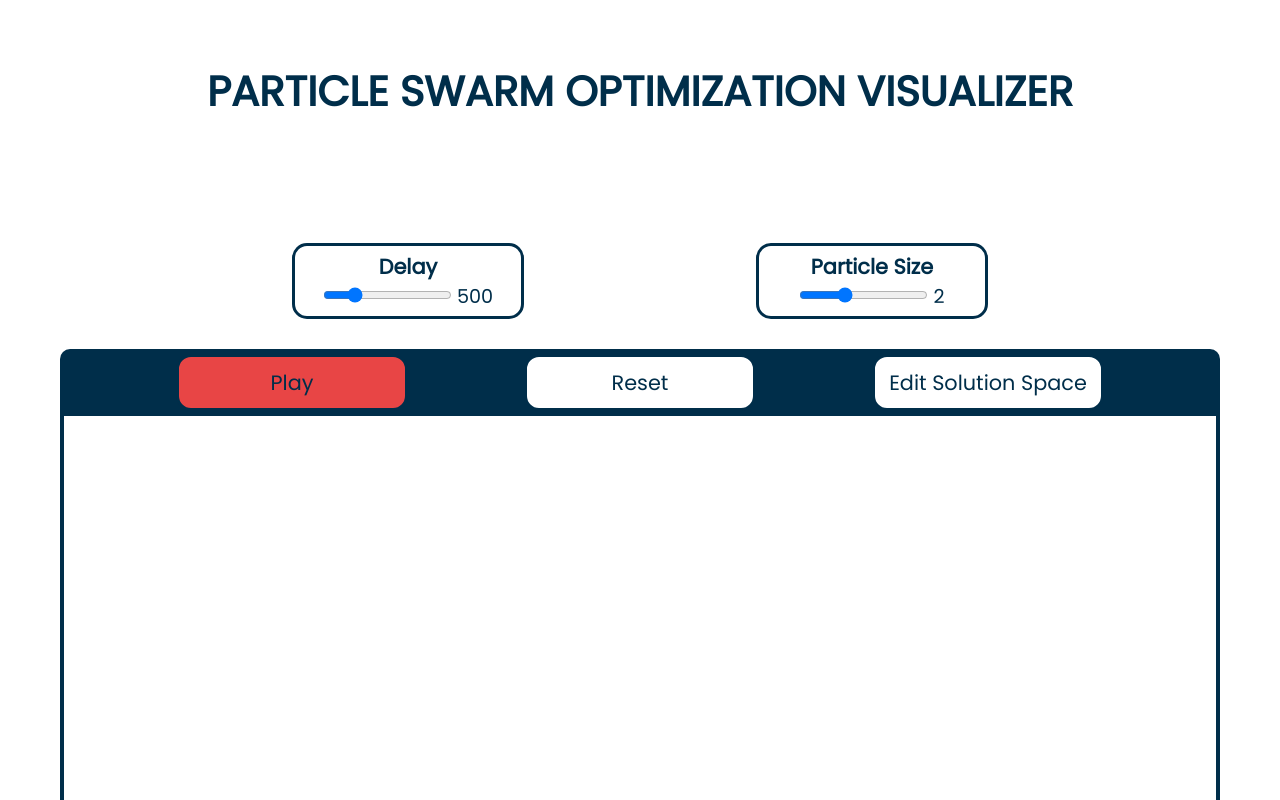
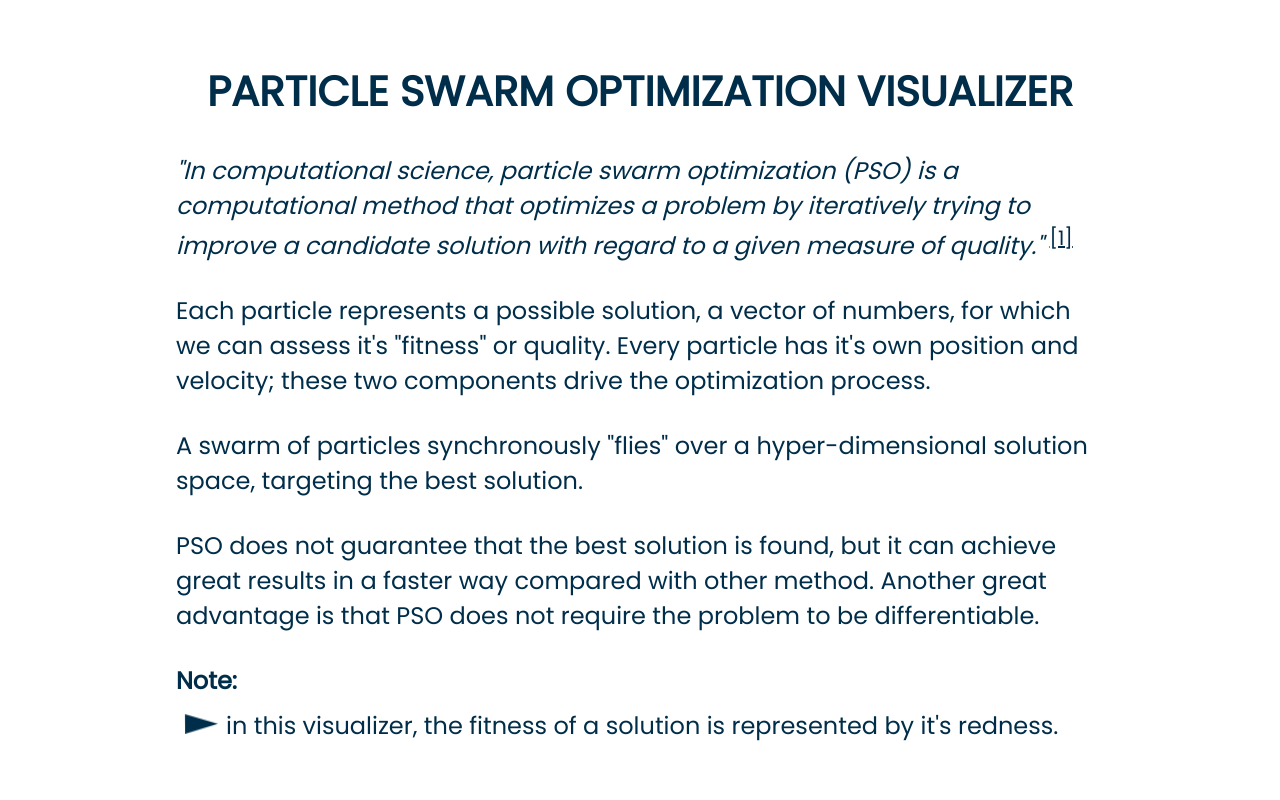
Before and after one commit to ahautelman/react-pso-visualization, a React (Create React App) app: page / in a window 1280 px wide. Shown: the top 800 px of the page. Built offline with nearby package versions, Linux system fonts and the light colour scheme.

Commit message:
add header and footer

```diff
--- a/src/App.css
+++ b/src/App.css
@@ -13,12 +13,34 @@
 }
 
 header, .body, footer {
-    min-width: 300px;
+  min-width: 300px;
 }
 
 header {
-    text-align: center;
-    padding: 30px;
+  padding: 30px;
+}
+
+header h1 {
+  text-align: center;
+}
+
+header h2 {
+  margin-top: 30px;
+}
+
+header .introduction {
+  margin: auto;
+  max-width: 80%;
+  width: fit-content;
+  align-self: center;
+}
+
+header ul, footer ul {
+  padding-left: 50px;
+}
+
+header ul h2 {
+  margin-top: 0;
 }
 
 .body {
@@ -27,6 +49,14 @@ header {
   min-width: 90%;
   min-height: 300px;
   padding: 30px;
+}
+
+footer {
+  margin: auto;
+  margin-top: 100px;
+  max-width: 80%;
+  width: fit-content;
+  align-self: center;
 }
 
 .slider, .space-edit, .container {
@@ -122,6 +152,10 @@ li i {
   margin-right: 4px;
 }
 
+header h1 {
+  margin-bottom: 30px;
+}
+
 h1 {
   font-size: 2.6em;
 }
--- a/src/App.js
+++ b/src/App.js
@@ -4,6 +4,7 @@ import Slider from './components/Slider';
 import Button from './components/Button';
 import Canvas from './components/Canvas';
 import Formula from './components/Formula';
+import Footer from './components/Footer';
 import { useState, useEffect } from 'react';
 import { useCanvas } from './components/CanvasContext';
 import { useParticles } from './components/ParticlesContext';
@@ -165,6 +166,8 @@ function App() {
         </div>
 
         <Formula />
+
+        <Footer />
       </div>
     </>
   );
--- /dev/null
+++ b/src/components/Footer.js
@@ -0,0 +1,24 @@
+import React from 'react'
+
+const Footer = () => {
+    return (
+        <footer>
+            <h2>
+                Further reading:
+            </h2>
+            <ul>
+                <li>
+                    aaaaaaaaaaaaaaaaaaaaaaaaaaaaaaaaaaaaaaaaaaaaaaaaaaaa
+                </li>
+            </ul>
+            <h2>
+                Author: <a href="https://github.com/ahautelman">Petre-Alexandru Hautelman.</a>
+            </h2>
+            <h2>
+                source code: <a href="github.com/ahautelman/react-pso-visualization">https://github.com/ahautelman/react-pso-visualization</a>
+            </h2>
+        </footer>
+    )
+}
+
+export default Footer
--- a/src/components/Header.js
+++ b/src/components/Header.js
@@ -4,6 +4,31 @@ const Header = () => {
     return (
         <header>
             <h1>PARTICLE SWARM OPTIMIZATION VISUALIZER</h1>
+            <div className="introduction">
+                <h2>
+                    <i>"In computational science, particle swarm optimization (PSO) is a computational
+                        method that optimizes a problem by iteratively trying to improve a
+                        candidate solution with regard to a given measure of quality." </i>
+                        <sup><a href="https://en.wikipedia.org/wiki/Particle_swarm_optimization"> [1]</a></sup>
+                </h2>
+                <h2>
+                    Each particle represents a possible solution, a vector of numbers, for which we can assess it's "fitness" or quality.
+                    Every particle has it's own position and velocity; these two components drive the optimization process.
+                </h2>
+                <h2>
+                    A swarm of particles synchronously "flies" over a hyper-dimensional solution space, targeting the best solution.
+                </h2>
+                <h2>
+                    PSO does not guarantee that the best solution is found, but it can achieve great results in a faster way compared with other method. Another great advantage is that PSO does not require the problem to be differentiable.
+                </h2>
+
+                <h2><b>Note:</b></h2>
+                <ul>
+                    <li>
+                        <h2>in this visualizer, the fitness of a solution is represented by it's redness.</h2>
+                    </li>
+                </ul>
+            </div>
         </header>
     )
 }
```
